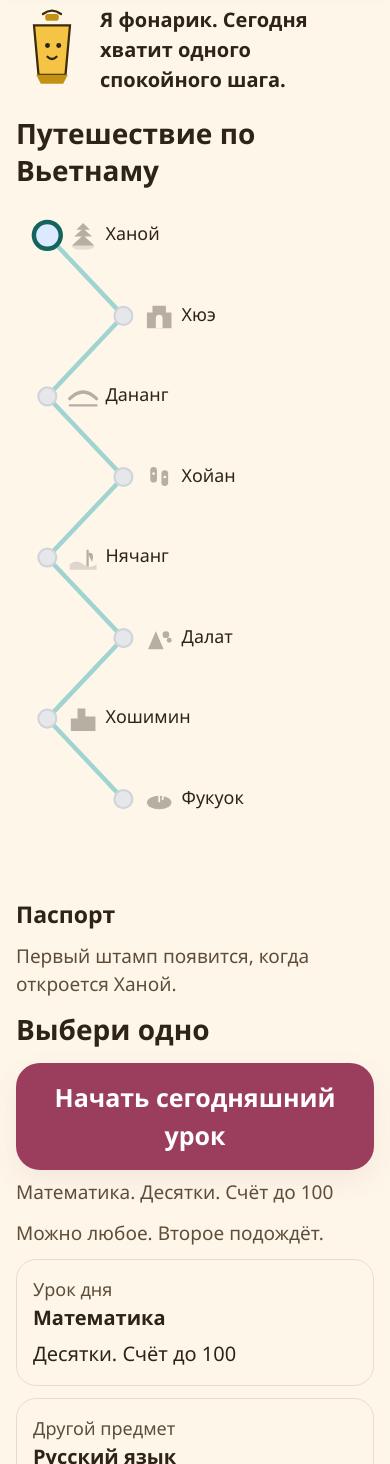
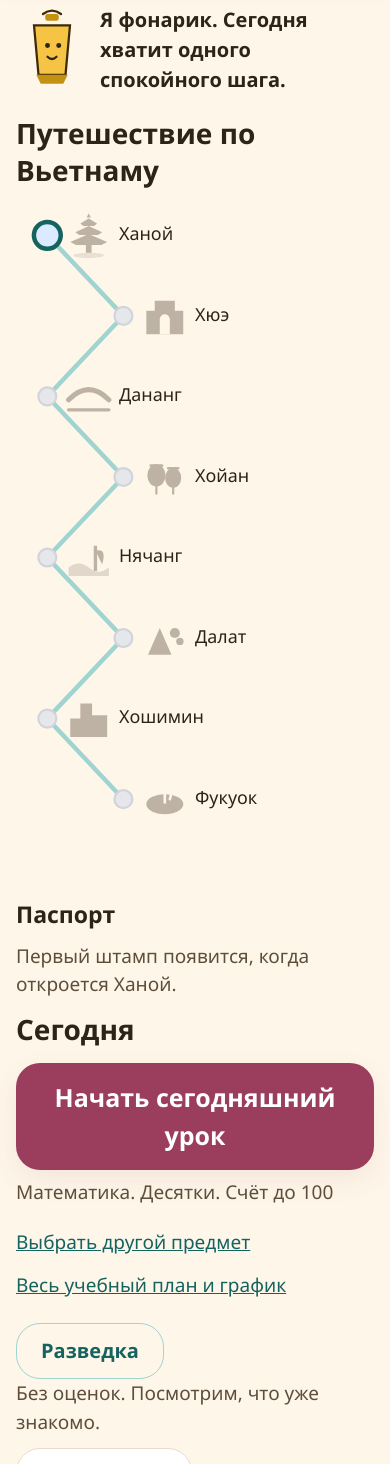
Before and after one commit to aytalykt-lab/ucheba, a plain HTML site: page index.html in a window 390 px wide. Shown: the part 136-1600 px from the top of the page. Drawn offline with Linux system fonts and the light colour scheme; a web font is replaced by a local one.

Commit message:
Убрать лишний выбор с главной, увеличить значки городов и не рвать слово в итоге.
Co-authored-by: Cursor <cursoragent@cursor.com>

```diff
--- a/app.js
+++ b/app.js
@@ -1192,7 +1192,7 @@ function renderTutorCalendar() {
           <strong>${esc(title)}</strong>
           <span class="mom-topic">${esc(topic)}</span>
         </td>
-        <td class="${passed ? "status-done" : ""}">${esc(result)}</td>`;
+        <td class="desk-result${passed ? " status-done" : ""}">${esc(result)}</td>`;
       body.appendChild(row);
     });
     table.appendChild(body);
@@ -1425,27 +1425,30 @@ function syncJourneyStamps() {
 
 function cityMark(id, open) {
   const color = open ? {
-    hanoi: "#9b3d5c",
-    hue: "#7e2e4a",
-    danang: "#14635f",
-    hoian: "#a67c12",
-    nhatrang: "#1f6b4a",
-    dalat: "#1f6b4a",
-    hochiminh: "#14635f",
-    phuquoc: "#9b3d5c",
-  }[id] || "#14635f" : "#b7aea4";
-  const paper = "#fff6ea";
+    hanoi: "var(--lotus)",
+    hue: "var(--lotus-deep)",
+    danang: "var(--sea)",
+    hoian: "var(--lantern)",
+    nhatrang: "var(--sea)",
+    dalat: "var(--rice)",
+    hochiminh: "var(--sea)",
+    phuquoc: "var(--lotus)",
+  }[id] || "var(--sea)" : "var(--ink-soft)";
+  const paper = "var(--paper)";
+  const lantern = open ? "var(--lantern)" : color;
+  const lamp = open ? "var(--lotus)" : color;
+  const ink = open ? "var(--lantern-ink)" : color;
   const shapes = {
-    hanoi: `<ellipse cx="14" cy="24" rx="10" ry="3" fill="${color}" opacity="0.35"/><path d="M14 3 L20 9 H8 Z M14 8 L22 15 H6 Z M14 14 L24 23 H4 Z" fill="${color}"/>`,
+    hanoi: `<ellipse cx="14" cy="26" rx="9" ry="1.6" fill="${color}" opacity="0.35"/><path d="M14 1 L15.3 3.4 H12.7 Z" fill="${color}"/><path d="M9 7 L14 4 L19 7 L17.2 8.4 H10.8 Z" fill="${color}"/><path d="M6 12.2 L14 8.4 L22 12.2 L19.6 13.8 H8.4 Z" fill="${color}"/><path d="M3 18 L14 13.2 L25 18 L21.6 19.8 H6.4 Z" fill="${color}"/><rect x="12.3" y="19.2" width="3.4" height="5.2" fill="${color}"/>`,
     hue: `<path d="M3 25 V11 H8 V5 H20 V11 H25 V25 Z" fill="${color}"/><path d="M11 25 V16 a3 3 0 0 1 6 0 V25 Z" fill="${paper}"/>`,
     danang: `<path d="M2 16 Q14 4 26 16" fill="none" stroke="${color}" stroke-width="3" stroke-linecap="round"/><path d="M2 22 H26" stroke="${color}" stroke-width="2" stroke-linecap="round"/>`,
-    hoian: `<rect x="6" y="5" width="6" height="14" rx="3" fill="${color}"/><rect x="16" y="8" width="6" height="14" rx="3" fill="${color}"/><circle cx="9" cy="11" r="1.2" fill="${paper}"/><circle cx="19" cy="14" r="1.2" fill="${paper}"/>`,
+    hoian: `<ellipse cx="9" cy="13" rx="5.4" ry="6.6" fill="${lantern}"/><ellipse cx="19" cy="14.5" rx="4.8" ry="6" fill="${lamp}"/><path d="M5.6 7.2 H12.4 M16 8.8 H22" stroke="${ink}" stroke-width="1.5" stroke-linecap="round"/><path d="M9 19.6 V24 M19 20.4 V24" stroke="${ink}" stroke-width="1.3" stroke-linecap="round"/>`,
     nhatrang: `<path d="M2 20 Q8 15 14 20 T26 20 V25 H2 Z" fill="${color}" opacity="0.45"/><path d="M18 22 V7" stroke="${color}" stroke-width="2"/><path d="M18 10 Q25 8 22 18" fill="${color}"/>`,
     dalat: `<path d="M4 24 L11 8 L18 24 Z" fill="${color}"/><circle cx="20" cy="11" r="3" fill="${color}"/><circle cx="23" cy="16" r="2.2" fill="${color}"/>`,
     hochiminh: `<path d="M3 25 V14 H9 V5 H16 V12 H25 V25 Z" fill="${color}"/>`,
     phuquoc: `<ellipse cx="14" cy="17" rx="11" ry="6" fill="${color}"/><path d="M14 16 V7 M14 9 Q19 8 17 14" stroke="${paper}" stroke-width="1.6" fill="none" stroke-linecap="round"/>`,
   };
-  return `<svg width="28" height="28" viewBox="0 0 28 28" aria-hidden="true">${shapes[id] || ""}</svg>`;
+  return `<svg width="42" height="42" viewBox="0 0 28 28" aria-hidden="true" opacity="${open ? "1" : "0.4"}">${shapes[id] || ""}</svg>`;
 }
 
 function renderJourney() {
@@ -1476,7 +1479,7 @@ function renderJourney() {
     const next = point.index === nextIndex;
     const fill = open ? "#86efac" : (next ? "#dbeafe" : "#e5e7eb");
     const stroke = next ? "#14635f" : (open ? "#1f6b4a" : "#d1d5db");
-    return `<g><circle cx="${point.x}" cy="${point.y}" r="${next ? 12 : 8}" fill="${fill}" stroke="${stroke}" stroke-width="${next ? 4 : 2}"></circle><g transform="translate(${point.x + 18}, ${point.y - 14})">${cityMark(point.city.id, open)}</g><text x="${point.x + 52}" y="${point.y}" dominant-baseline="middle" font-size="16" fill="#2c2416">${esc(point.city.name)}</text></g>`;
+    return `<g><circle cx="${point.x}" cy="${point.y}" r="${next ? 12 : 8}" fill="${fill}" stroke="${stroke}" stroke-width="${next ? 4 : 2}"></circle><g transform="translate(${point.x + 16}, ${point.y - 21})">${cityMark(point.city.id, open)}</g><text x="${point.x + 64}" y="${point.y}" dominant-baseline="middle" font-size="16" fill="#2c2416">${esc(point.city.name)}</text></g>`;
   }).join("");
   path.innerHTML = `<svg viewBox="0 0 320 ${height}" role="img" aria-label="Путь по Вьетнаму"><path d="${line}" fill="none" stroke="#9fd4d0" stroke-width="4" stroke-linecap="round"></path>${marks}</svg>${openCount >= JOURNEY_CITIES.length ? '<p class="hint">Ты добралась до конца пути!</p>' : ''}`;
   const stamps = JOURNEY_CITIES.filter((city, index) => index < openCount && saved.stamps[city.id]);
@@ -1608,19 +1611,21 @@ function renderToday() {
   const card = document.getElementById("today-card");
   const choice = homeChoices();
   const pair = [choice.primary, choice.alternative].filter(Boolean);
-  heading.textContent = "Выбери одно";
+  heading.textContent = "Сегодня";
   const primary = choice.primary;
   const start = primary && primary.lessonId
     ? `<button type="button" class="start-day" onclick="openScheduledLesson('${esc(primary.lessonId)}', ${primary.kind === "return"})">Начать сегодняшний урок</button><p class="hint">${esc(primary.subject || "")}${primary.subject ? ". " : ""}${esc(primary.title || "")}</p>`
     : "";
+  const picks = pair.length > 1
+    ? `<button type="button" class="choice-link" onclick="toggleHomeChoices()">Выбрать другой предмет</button><div id="home-choices" class="choice-grid hidden">${pair.map((day) => {
+      const asReturn = day.kind === "return";
+      return `<button type="button" class="choice-pick" onclick="openScheduledLesson('${esc(day.lessonId)}', ${asReturn})">${esc(day.subject || "")}${day.subject ? ". " : ""}${esc(day.title || "")}</button>`;
+    }).join("")}</div>`
+    : "";
   if (!pair.length) {
     card.innerHTML = start + '<div class="today-card"><p>Новых уроков нет. Можно открыть все предметы.</p></div>';
   } else {
-    card.innerHTML = start + `<p class="hint">Можно любое. Второе подождёт.</p><div class="choice-grid">${pair.map((day, index) => {
-      const label = index === 0 ? "Урок дня" : "Другой предмет";
-      const asReturn = day.kind === "return";
-      return `<button type="button" class="card choice-card" onclick="openScheduledLesson('${esc(day.lessonId)}', ${asReturn})"><div class="card-status">${label}</div><div class="card-title">${esc(day.subject || "")}</div><p>${esc(day.title || "")}</p></button>`;
-    }).join("")}</div>`;
+    card.innerHTML = start + picks;
   }
   const weekHeading = document.getElementById("week-heading");
   const weekList = document.getElementById("week-list");
@@ -1629,6 +1634,11 @@ function renderToday() {
     weekList.classList.add("hidden");
     weekList.innerHTML = "";
   }
+}
+
+function toggleHomeChoices() {
+  const box = document.getElementById("home-choices");
+  if (box) box.classList.toggle("hidden");
 }
 
 function renderTutorToday() {
--- a/styles.css
+++ b/styles.css
@@ -270,6 +270,35 @@ button.option {
   background: transparent;
 }
 .choice-card:hover { transform: none; box-shadow: none; background: var(--card); }
+.choice-link {
+  display: inline-flex;
+  align-items: center;
+  min-height: var(--control);
+  margin: 0 0 4px;
+  padding: 0;
+  border: 0;
+  background: transparent;
+  color: var(--sea);
+  font: inherit;
+  font-size: 0.95rem;
+  text-decoration: underline;
+  cursor: pointer;
+}
+.choice-pick {
+  display: block;
+  width: 100%;
+  min-height: var(--control);
+  padding: 10px 4px;
+  border: 0;
+  border-bottom: 1px solid var(--line);
+  background: transparent;
+  color: var(--ink);
+  font: inherit;
+  font-size: 1rem;
+  text-align: left;
+  cursor: pointer;
+}
+.choice-pick:hover { color: var(--sea); }
 .guide {
   display: flex;
   align-items: center;
@@ -668,6 +697,11 @@ body.tutor-page #tutor-progress td:last-child { width: 1%; white-space: nowrap;
 body.tutor-page #tutor-progress .row button { margin: 0; }
 body.tutor-page #tutor-errors .err-type,
 body.tutor-page #tutor-scout .err-type { color: var(--desk-red); font-size: 14px; }
+body.tutor-page #tutor-calendar td.desk-result {
+  white-space: nowrap;
+  overflow-wrap: normal;
+  word-break: normal;
+}
 
 @media (max-width: 640px) {
   body.tutor-page .desk-table thead { display: none; }
```
